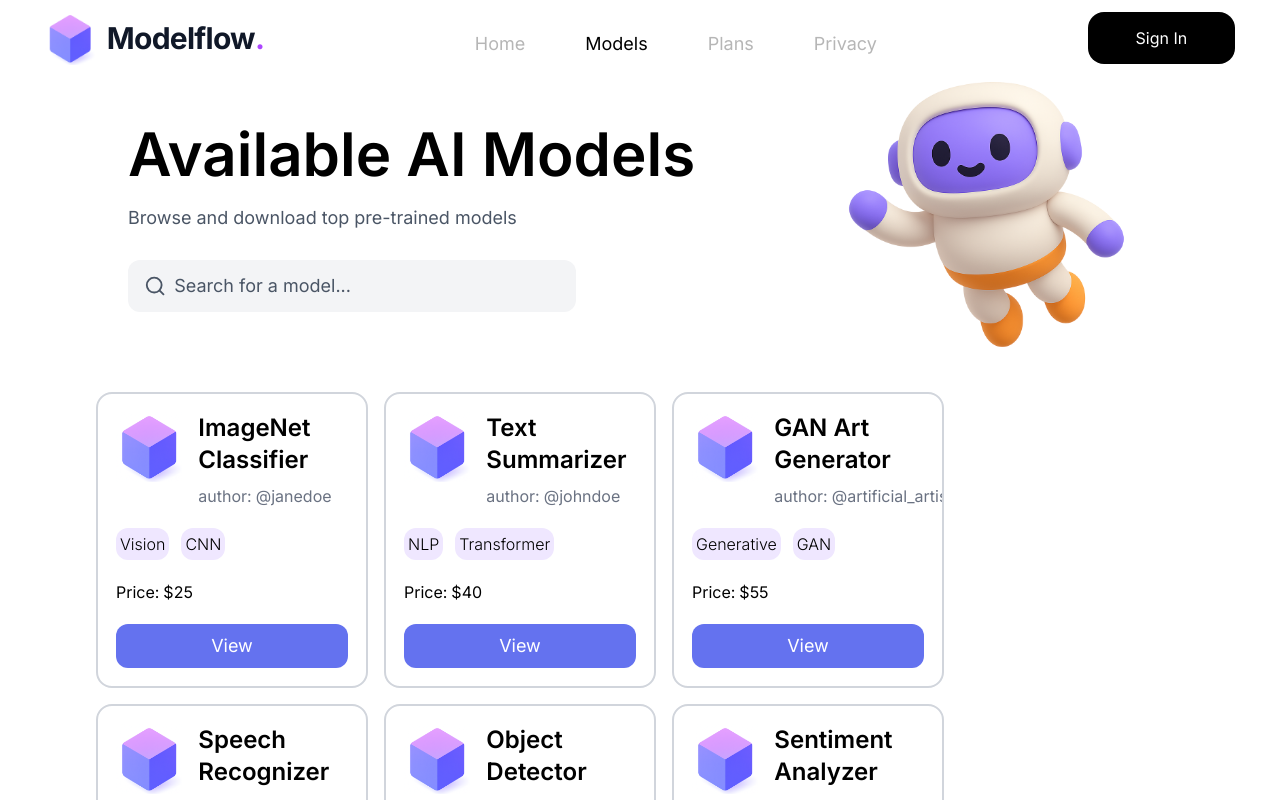
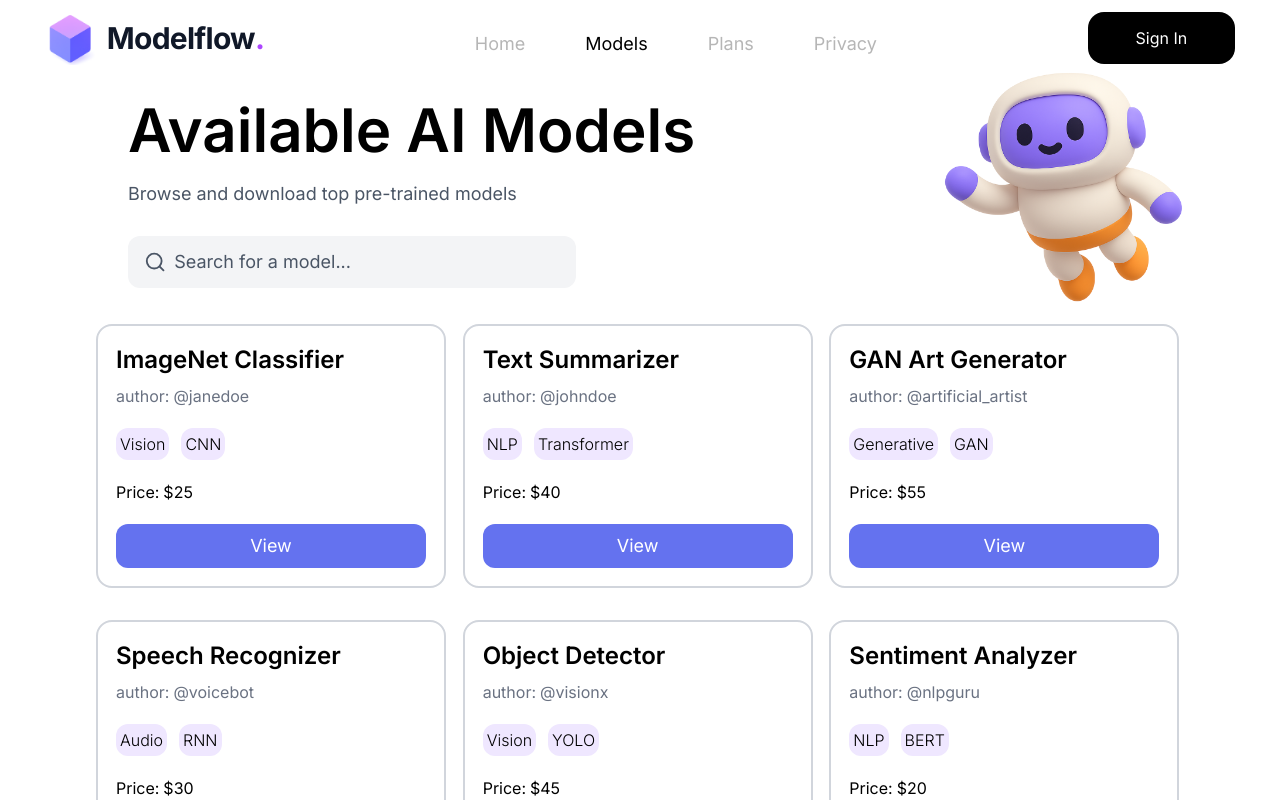
Before and after one commit to Dalaqa25/ModelFlow_nextJS, a Next.js app: page /modelsList in a window 1280 px wide. Shown: the top 800 px of the page. Built offline with nearby package versions, Linux system fonts and the light colour scheme.

Commit message:
box modified

```diff
--- a/app/components/modelBox.jsx
+++ b/app/components/modelBox.jsx
@@ -2,12 +2,12 @@ import modelData from 'app/modelsList/modeldata.js'
 
 export default function modelBox() {
     return (
-        <div className='flex flex-wrap gap-4'>
+        <div className='grid grid-cols-3 gap-3'>
             {modelData.map(model => (
-                <div key={model.id} className='border-gray-300 border-2 min-w-[250px] w-1/4 p-1 rounded-2xl overflow-hidden'>
+                <div key={model.id} className='border-gray-300 w-[350px] border-2 p-1 rounded-2xl overflow-hidden mt-5'>
                     <div className='p-3.5 flex flex-col gap-5'>
                         <div className='flex gap-4'>
-                            <img src='logo.png' alt='logo' className='w-[70px] h-[70px]'/>
+
                             <div className='flex flex-col gap-2'>
                                 <h2 className='text-2xl font-semibold'>{model.name}</h2>
                                 <span className='flex gap-1 text-gray-500'>
--- a/app/modelsList/page.jsx
+++ b/app/modelsList/page.jsx
@@ -3,7 +3,7 @@ import ModelBox from 'app/components/modelBox';
 
 export default function ModelsList() {
     return (
-        <div className="mt-5 mx-auto w-[85%] max-w-[1200px] ">
+        <div className="mt-15 mx-auto w-[85%] max-w-[1200px] ">
             <div className="flex justify-between items-center h-full px-4">
                 {/* Text and Search Section */}
                 <div className="flex flex-col p-4 w-full">
@@ -23,18 +23,14 @@ export default function ModelsList() {
                     </div>
                 </div>
                 {/* Image Section */}
-                <div className="w-1/2 flex h-full ">
                     <img
                         src="herolist.png"
                         alt="herolist"
-                        className="min-w-[200px]"
+                        className="absolute w-[300px] right-15 top-10 -z-50"
                     />
-                </div>
+
             </div>
-
-            <div className='flex gap-10'>
-                <ModelBox />
-            </div>
+            <ModelBox />
         </div>
     )
 }
```
